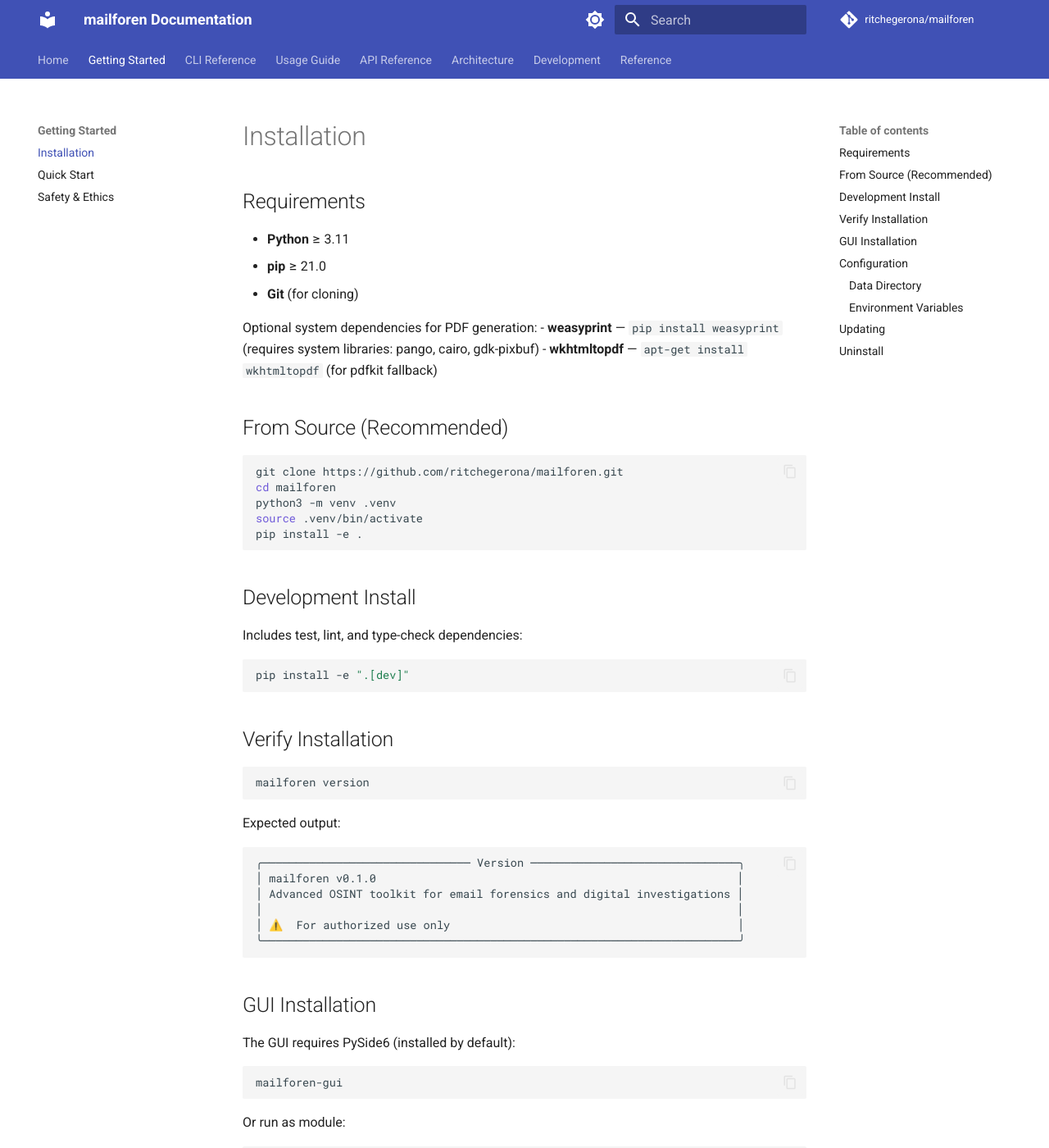
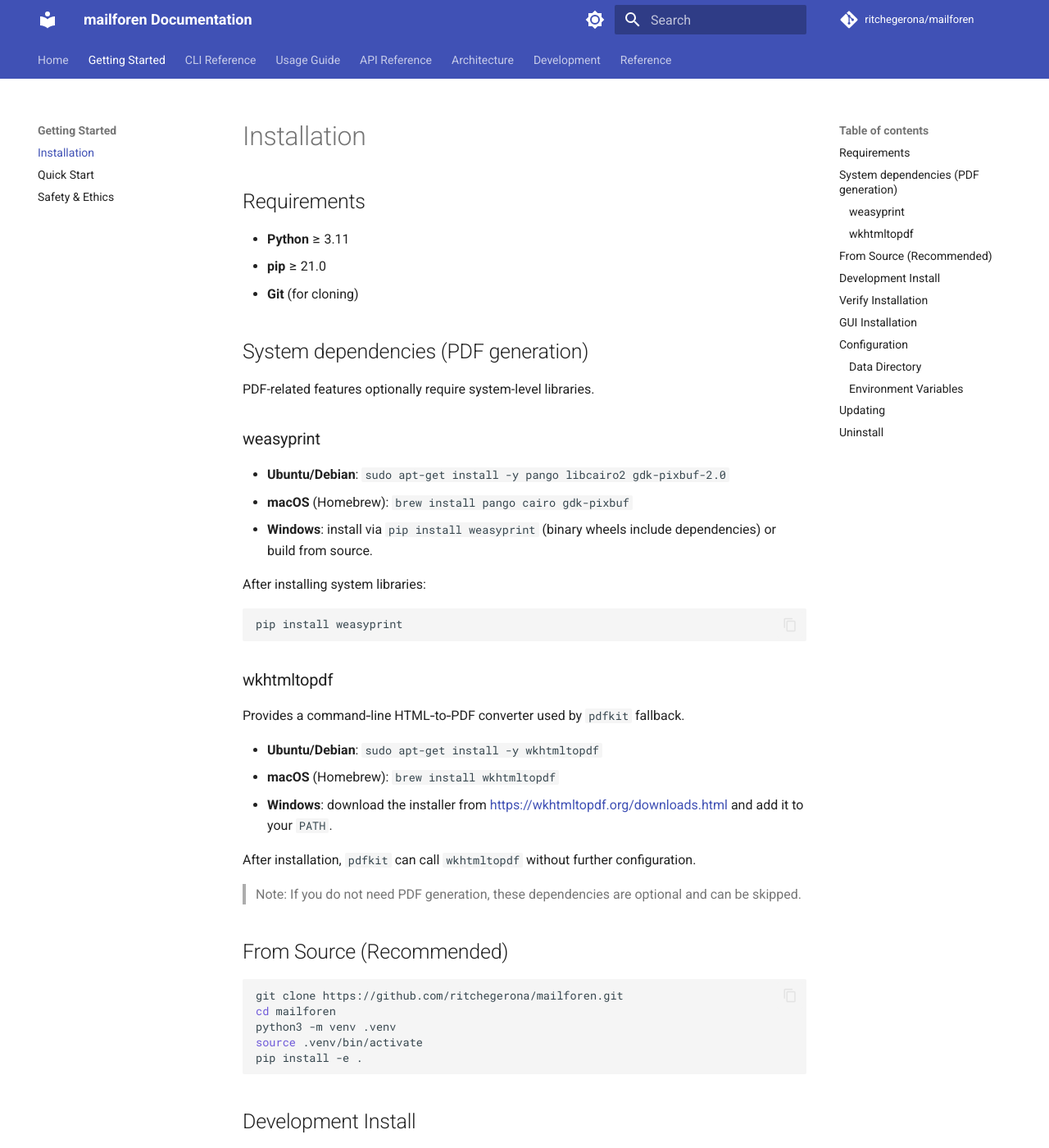
Before and after one commit to fajardoclark359-alt/mailforen, an MkDocs documentation site: the page built from docs/getting-started/installation.md, in a window 1280 px wide and 1400 px high. Shown: the whole window at 82% size. Built offline with MkDocs 1.6.1 and Material for MkDocs 9.7.7, drawn with Linux system fonts in a browser that asks for light colours; comment, search, counter and statistics services are not loaded; the version menu is left out.

Commit message:
docs: expand system‑dependency installation notes (weasyprint & wkhtmltopdf per OS)

````diff
--- a/docs/getting-started/installation.md
+++ b/docs/getting-started/installation.md
@@ -6,9 +6,30 @@
 - **pip** ≥ 21.0
 - **Git** (for cloning)
 
-Optional system dependencies for PDF generation:
-- **weasyprint** — `pip install weasyprint` (requires system libraries: pango, cairo, gdk-pixbuf)
-- **wkhtmltopdf** — `apt-get install wkhtmltopdf` (for pdfkit fallback)
+## System dependencies (PDF generation)
+
+PDF-related features optionally require system-level libraries.
+
+### weasyprint
+- **Ubuntu/Debian**: `sudo apt-get install -y pango libcairo2 gdk-pixbuf-2.0`
+- **macOS** (Homebrew): `brew install pango cairo gdk-pixbuf`
+- **Windows**: install via `pip install weasyprint` (binary wheels include dependencies) or build from source.
+
+After installing system libraries:
+```bash
+pip install weasyprint
+```
+
+### wkhtmltopdf
+Provides a command‑line HTML‑to‑PDF converter used by `pdfkit` fallback.
+
+- **Ubuntu/Debian**: `sudo apt-get install -y wkhtmltopdf`
+- **macOS** (Homebrew): `brew install wkhtmltopdf`
+- **Windows**: download the installer from <https://wkhtmltopdf.org/downloads.html> and add it to your `PATH`.
+
+After installation, `pdfkit` can call `wkhtmltopdf` without further configuration.
+
+> Note: If you do not need PDF generation, these dependencies are optional and can be skipped.
 
 ## From Source (Recommended)
 
````
